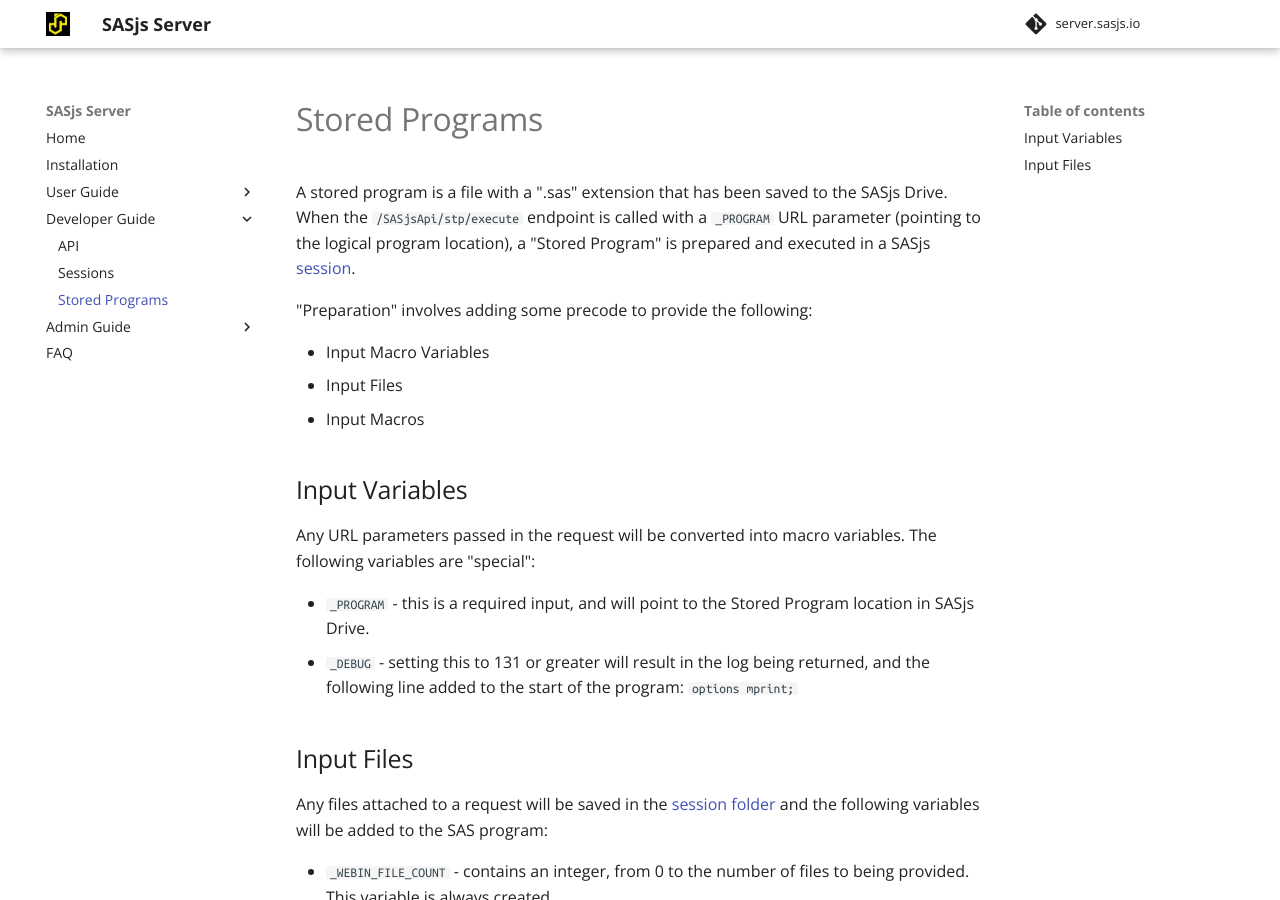
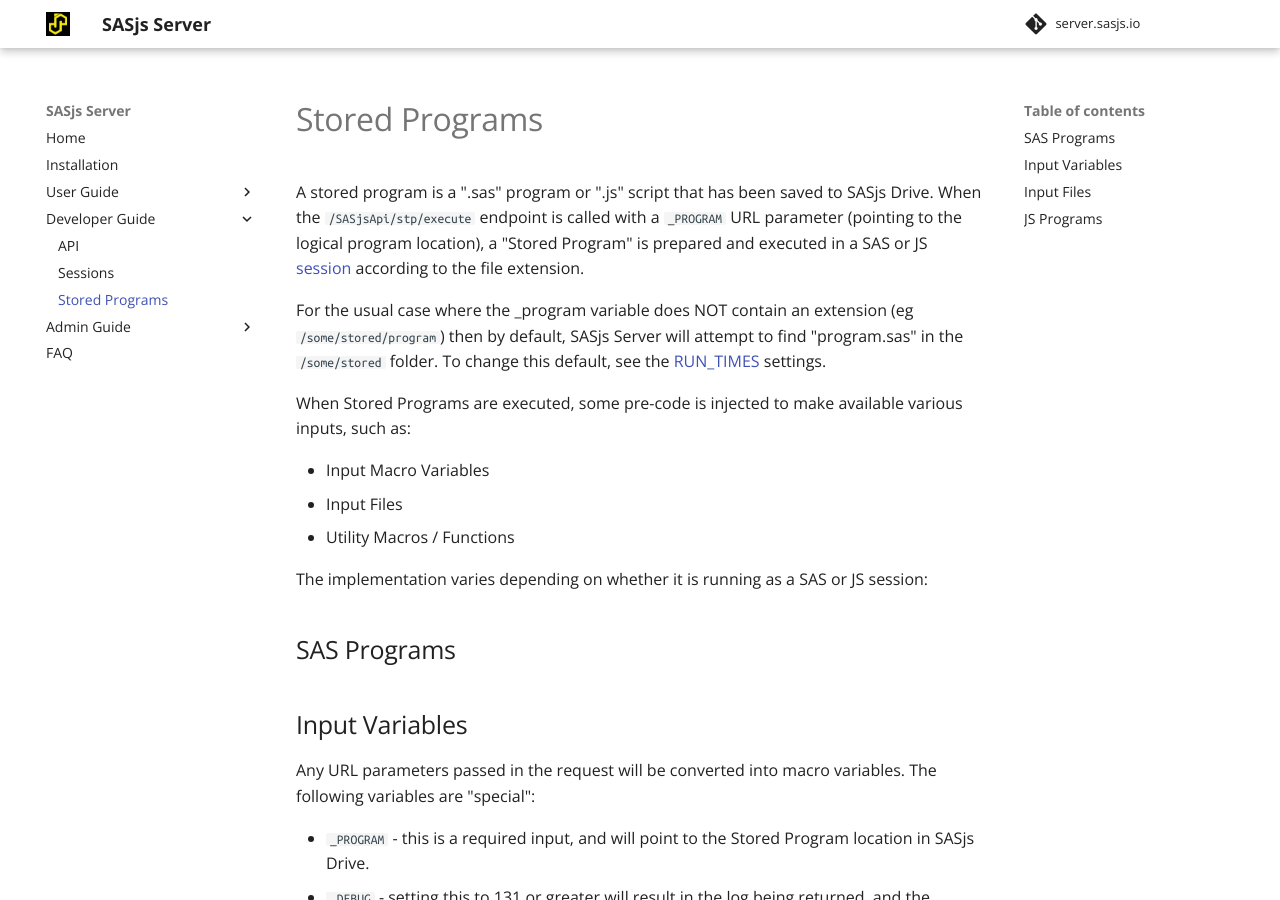
Before and after one commit to sasjs/server.sasjs.io, an MkDocs documentation site: the page built from docs/storedprograms.md, in a window 1280 px wide and 900 px high. Built offline with MkDocs 1.6.1 and Material for MkDocs 9.7.7, drawn with Linux system fonts in a browser that asks for light colours.

Commit message:
fix: JS sessions

````diff
--- a/docs/storedprograms.md
+++ b/docs/storedprograms.md
@@ -1,12 +1,18 @@
 # Stored Programs
 
-A stored program is a file with a ".sas" extension that has been saved to the SASjs Drive.  When the `/SASjsApi/stp/execute` endpoint is called with a `_PROGRAM` URL parameter (pointing to the logical program location), a "Stored Program" is prepared and executed in a SASjs [session](/sessions).
+A stored program is a ".sas" program or ".js" script that has been saved to SASjs Drive.  When the `/SASjsApi/stp/execute` endpoint is called with a `_PROGRAM` URL parameter (pointing to the logical program location), a "Stored Program" is prepared and executed in a SAS or JS [session](/sessions) according to the file extension.
 
-"Preparation" involves adding some precode to provide the following:
+For the usual case where the _program variable does NOT contain an extension (eg `/some/stored/program`) then by default, SASjs Server will attempt to find "program.sas" in the `/some/stored` folder.  To change this default, see the [RUN_TIMES](/settings/#RUN_TIMES) settings.
+
+When Stored Programs are executed, some pre-code is injected to make available various inputs, such as:
 
 * Input Macro Variables
 * Input Files
-* Input Macros
+* Utility Macros / Functions
+
+The implementation varies depending on whether it is running as a SAS or JS session:
+
+## SAS Programs
 
 ## Input Variables
 
@@ -48,3 +54,6 @@
 /* request files */
 %let _WEBIN_FILE_COUNT=0;
 ```
+
+
+## JS Programs
````
Also changed, not shown: docs/sessions.md (+11 -0 lines), docs/settings.md (+15 -1 lines).
